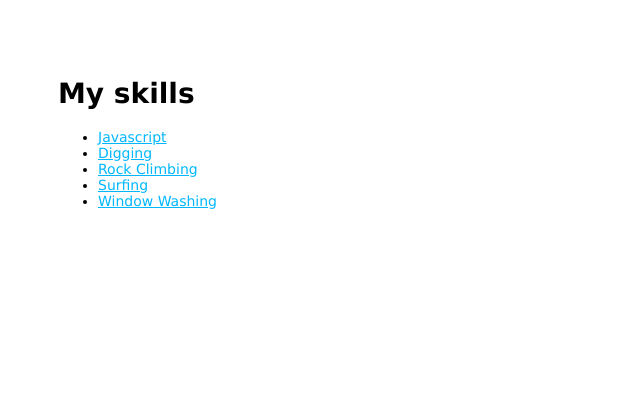
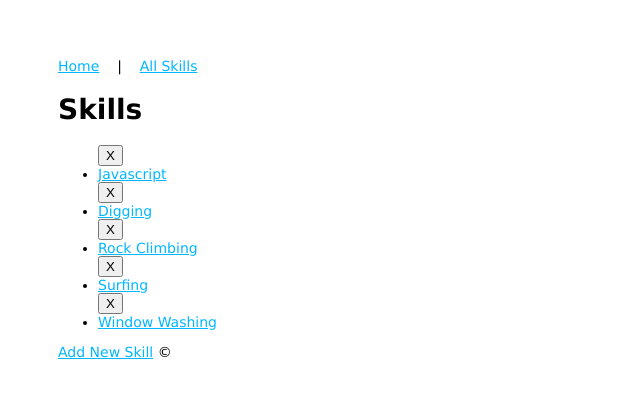
Before and after one commit to alexpetit6/express-dev-skills, a Node server app: page /skills in a window 1280 px wide. Shown: the top 398 px of the page, without its empty margins (0-640 px from the left). Run offline with Node 20, Linux system fonts and the light colour scheme.

Commit message:
meets mvp for part 2 and has edit/update feature

```diff
--- a/controllers/skills.js
+++ b/controllers/skills.js
@@ -2,17 +2,53 @@ const Skill = require('../models/skill');
 
 module.exports = {
     index,
-    show
+    show,
+    new: newSkill,
+    delete: deleteSkill,
+    create,
+    edit,
+    update
 };
 
 function index(req, res) {
     res.render('skills/index', {
+        title: 'Skills',
         skills: Skill.getAll()
     })
 }
 
 function show(req, res) {
     res.render('skills/show', {
-        skill: Skill.getOne(req.params.id)
+        skill: Skill.getOne(req.params.id),
+        title: ''
     })
 }
+
+function newSkill(req, res) {
+    res.render('skills/new', {
+        title: 'Add new Skill'
+    });
+}
+
+function create(req, res) {
+    Skill.create(req.body);
+    res.redirect('/skills');
+}
+
+function deleteSkill(req, res) {
+    Skill.deleteOne(req.params.id);
+    res.redirect('/skills');
+}
+
+function edit(req, res) {
+    res.render('skills/edit', {
+        skill: Skill.getOne(req.params.id),
+        title: 'Edit Skill'
+    })
+}
+
+function update(req, res) {
+    req.body.enjoys = !!req.body.enjoys
+    Skill.update(req.params.id, req.body);
+    res.redirect(`/skills/${req.params.id}`)
+}
--- a/models/skill.js
+++ b/models/skill.js
@@ -1,6 +1,9 @@
 module.exports = {
     getAll,
-    getOne
+    getOne,
+    create,
+    deleteOne,
+    update
 };
 
 const skills = [
@@ -19,3 +22,22 @@ function getOne(id) {
     id = parseInt(id);
     return skills.find(skill => id === skill.id)
 }
+
+function create(skill) {
+    skill.id = Date.now() % 1000000;
+    skill.level = 'low'
+    skill.enjoys = false
+    skills.push(skill);
+}
+
+function deleteOne(id) {
+    id = parseInt(id);
+    idx = skills.findIndex(skill => id === skill.id);
+    skills.splice(idx, 1);
+}
+
+function update(id, updatedSkill) {
+    id = parseInt(id)
+    let skill = skills.find(skill => id === skill.id)
+    Object.assign(skill, updatedSkill)
+}
--- a/package.json
+++ b/package.json
@@ -11,6 +11,7 @@
     "ejs": "~2.6.1",
     "express": "~4.16.1",
     "http-errors": "~1.6.3",
+    "method-override": "^3.0.0",
     "morgan": "~1.9.1"
   }
 }
--- a/routes/skills.js
+++ b/routes/skills.js
@@ -4,5 +4,10 @@ const skillsCtrl = require('../controllers/skills')
 /* GET users listing. */
 
 router.get('/', skillsCtrl.index);
+router.get('/new', skillsCtrl.new);
+router.post('/', skillsCtrl.create);
+router.delete('/:id', skillsCtrl.delete)
 router.get('/:id', skillsCtrl.show);
+router.get('/:id/edit', skillsCtrl.edit)
+router.put('/:id', skillsCtrl.update)
 module.exports = router;
--- a/server.js
+++ b/server.js
@@ -3,6 +3,7 @@ var express = require('express');
 var path = require('path');
 var cookieParser = require('cookie-parser');
 var logger = require('morgan');
+var methodOverride = require('method-override')
 
 var indexRouter = require('./routes/index');
 var skillsRouter = require('./routes/skills');
@@ -13,6 +14,7 @@ var app = express();
 app.set('views', path.join(__dirname, 'views'));
 app.set('view engine', 'ejs');
 
+app.use(methodOverride('_method'));
 app.use(logger('dev'));
 app.use(express.json());
 app.use(express.urlencoded({ extended: false }));
--- /dev/null
+++ b/views/partials/footer.ejs
@@ -0,0 +1,3 @@
+&copy;
+</body>
+</html>
--- /dev/null
+++ b/views/partials/header.ejs
@@ -0,0 +1,13 @@
+<!DOCTYPE html>
+<html lang="en">
+<head>
+    <meta charset="UTF-8">
+    <meta http-equiv="X-UA-Compatible" content="IE=edge">
+    <meta name="viewport" content="width=device-width, initial-scale=1.0">
+    <link rel='stylesheet' href='/stylesheets/style.css' />
+    <title><%= title %></title>
+</head>
+<body>
+    <a href="/">Home</a> &nbsp;&nbsp; | &nbsp;&nbsp; <a href="/skills">All Skills</a>
+    <h1><%= title %></h1>
+</body>
--- a/views/skills/index.ejs
+++ b/views/skills/index.ejs
@@ -1,17 +1,15 @@
-<!DOCTYPE html>
-<html>
-  <head>
-    <title>Skills</title>
-    <link rel='stylesheet' href='/stylesheets/style.css' />
-  </head>
-  <body>
-    <h1>My skills</h1>
+<%- include('../partials/header') %>
+
   <ul>
       <% skills.forEach(function(s) { %>
+        <form action="/skills/<%= s.id %>?_method=DELETE" method="POST">
+          <button type="sumbit">X</button>
+        </form>
         <li>
-                <a href="/skills/<%= s.id %>"><%= s.name %></a>
+            <a href="/skills/<%= s.id %>"><%= s.name %></a><br>
         </li>
       <% }) %>
   </ul>
-  </body>
-</html>
+  <a href="/skills/new">Add New Skill</a>
+
+<%- include('../partials/footer') %>
```
Also changed, not shown: views/index.ejs (+2 -11 lines), views/skills/edit.ejs (added, +19 -0 lines), views/skills/new.ejs (added, +8 -0 lines), views/skills/show.ejs (+6 -13 lines), 1 other file. Lines whose indentation alone changed are shown as unchanged.
